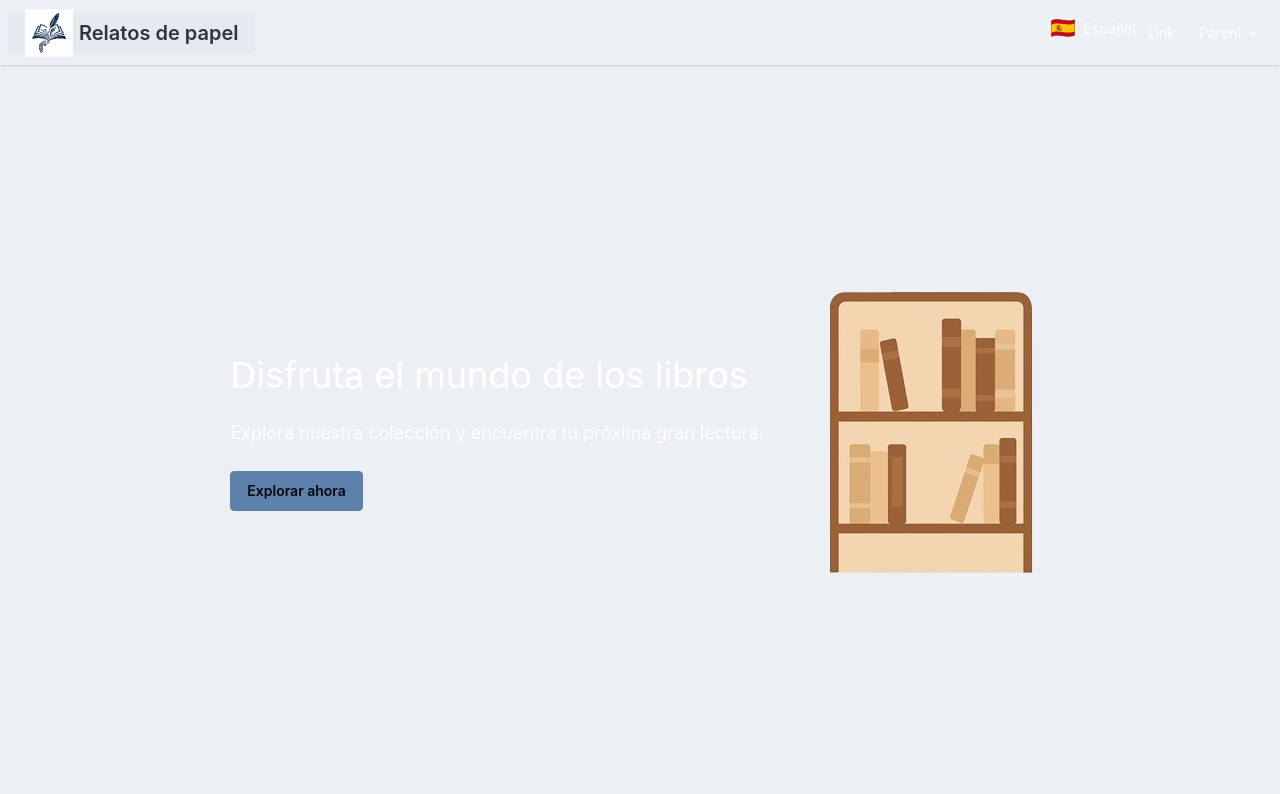
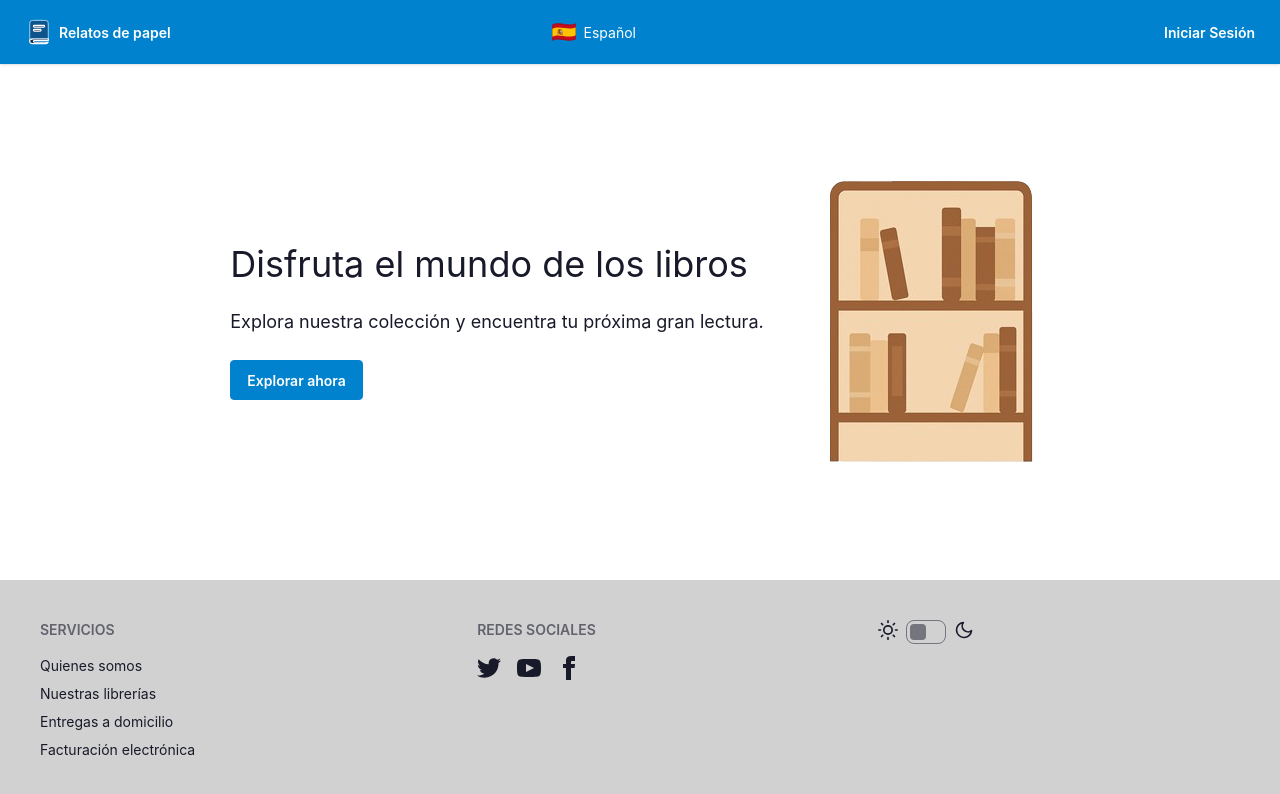
Before and after one commit to cdcp-unir/relatos-de-papel, a React (Vite) app: page / in a window 1280 px wide. Shown: the top 794 px of the page. Built offline with nearby package versions, Linux system fonts and the light colour scheme.

Commit message:
Mejora de header y implementacion de modo oscuro y light

```diff
--- a/src/app/layouts/PrivateLayout.jsx
+++ b/src/app/layouts/PrivateLayout.jsx
@@ -1,6 +1,8 @@
 import { Outlet, NavLink } from "react-router-dom";
 import { PATHS } from "../router/paths";
 import ThemeToggle from "../../shared/components/ThemeToggle";
+import Navbar from "../../shared/components/Navbar";
+import Footer from "../../shared/components/Footer";
 
 const linkStyle = ({ isActive }) => ({
   padding: "0.75rem 1rem",
--- a/src/features/landing/pages/LandingPage.jsx
+++ b/src/features/landing/pages/LandingPage.jsx
@@ -3,6 +3,7 @@ import bookshelf from '../../../assets/img/bookshelf.png';
 import { Button } from '../../../shared/components/Button';
 import { Header } from '../../../shared/components/Header';
 import { PATHS } from '../../../app/router/paths';
+import Footer from '../../../shared/components/Footer';
 
 export default function LandingPage() {
   const navigate = useNavigate();
@@ -10,7 +11,7 @@ export default function LandingPage() {
     <div className="min-h-screen w-full flex flex-col text-white">
       <Header />
 
-      <main className="flex flex-row items-center justify-center gap-12 flex-1">
+      <main className="flex flex-row items-center justify-center gap-12 flex-1 text-base-content">
         <section className="flex flex-col gap-6">
           <h1 className="text-4xl">Disfruta el mundo de los libros</h1>
           <p className="text-lg">
@@ -23,6 +24,7 @@ export default function LandingPage() {
           <img src={bookshelf} alt="Librero con libros" className="w-full h-auto object-contain" />
         </section>
       </main>
+      <Footer/>
     </div>
   );
 }
--- a/src/index.css
+++ b/src/index.css
@@ -1,4 +1,4 @@
 @import "tailwindcss";
 @plugin "daisyui" {
-  themes:  corporate --default, dracula --prefersdark, nord;
+  themes:  corporate --default, business --prefersdark, nord;
 }
--- a/src/shared/components/Footer.jsx
+++ b/src/shared/components/Footer.jsx
@@ -1,3 +1,5 @@
+import ThemeToggle from "./ThemeToggle";
+
 const Footer = () => {
     return (
         <>
@@ -47,6 +49,7 @@ const Footer = () => {
                         </a>
                     </div>
                 </nav>
+                <ThemeToggle/>
             </footer>
         </>
     )
--- a/src/shared/components/Header.jsx
+++ b/src/shared/components/Header.jsx
@@ -1,7 +1,8 @@
-import { Link } from 'react-router';
-import logo from '../../assets/img/logo.svg';
-import { PATHS } from '../../app/router/paths';
-import spanish from '../../assets/svg/spanish.svg';
+import { Link } from "react-router";
+import logo from "../../assets/img/logo.png";
+import { PATHS } from "../../app/router/paths";
+import spanish from "../../assets/svg/spanish.svg";
+import { Button } from "./Button";
 
 const LanguageSelector = () => (
   <section className="text-md text-white cursor-pointer select-none">
@@ -13,24 +14,54 @@ const LanguageSelector = () => (
 );
 
 export const Header = () => (
-  <div className="navbar bg-color-info-content-100 shadow-sm">
+  <div className="navbar bg-primary shadow-sm text-primary-content">
     <div className="flex-1">
-    <Link className="btn btn-info-content text-xl"> <img src={logo} alt="logo" className="w-12 h-12 text-blue-700 dark:text-white"/>Relatos de papel</Link>
+      <Link className="btn btn-primary">
+        <svg
+          fill="none"
+          viewBox="0 0 24 24"
+          stroke="currentColor"
+          className="size-[2em]"
+          xmlns="http://www.w3.org/2000/svg"
+        >
+          <g id="SVGRepo_bgCarrier" stroke-width="0"></g>
+          <g
+            id="SVGRepo_tracerCarrier"
+            stroke-linecap="round"
+            stroke-linejoin="round"
+          ></g>
+          <g id="SVGRepo_iconCarrier">
+            {" "}
+            <path
+              opacity="0.5"
+              d="M4.72718 2.73332C5.03258 2.42535 5.46135 2.22456 6.27103 2.11478C7.10452 2.00177 8.2092 2 9.7931 2H14.2069C15.7908 2 16.8955 2.00177 17.729 2.11478C18.5387 2.22456 18.9674 2.42535 19.2728 2.73332C19.5782 3.0413 19.7773 3.47368 19.8862 4.2902C19.9982 5.13073 20 6.24474 20 7.84202L20 18H7.42598C6.34236 18 5.96352 18.0057 5.67321 18.0681C5.15982 18.1785 4.71351 18.4151 4.38811 18.7347C4.27837 18.8425 4.22351 18.8964 4.09696 19.2397C4.02435 19.4367 4 19.5687 4 19.7003V7.84202C4 6.24474 4.00176 5.13073 4.11382 4.2902C4.22268 3.47368 4.42179 3.0413 4.72718 2.73332Z"
+              fill="#1C274D"
+            ></path>{" "}
+            <path
+              d="M20 18H7.42598C6.34236 18 5.96352 18.0057 5.67321 18.0681C5.15982 18.1785 4.71351 18.4151 4.38811 18.7347C4.27837 18.8425 4.22351 18.8964 4.09696 19.2397C3.97041 19.5831 3.99045 19.7288 4.03053 20.02C4.03761 20.0714 4.04522 20.1216 4.05343 20.1706C4.16271 20.8228 4.36259 21.1682 4.66916 21.4142C4.97573 21.6602 5.40616 21.8206 6.21896 21.9083C7.05566 21.9986 8.1646 22 9.75461 22H14.1854C15.7754 22 16.8844 21.9986 17.7211 21.9083C18.5339 21.8206 18.9643 21.6602 19.2709 21.4142C19.4705 21.254 19.6249 21.0517 19.7385 20.75H8C7.58579 20.75 7.25 20.4142 7.25 20C7.25 19.5858 7.58579 19.25 8 19.25H19.9754C19.9926 18.8868 19.9982 18.4741 20 18Z"
+              fill="#1C274D"
+            ></path>{" "}
+            <path
+              d="M7.25 7C7.25 6.58579 7.58579 6.25 8 6.25H16C16.4142 6.25 16.75 6.58579 16.75 7C16.75 7.41421 16.4142 7.75 16 7.75H8C7.58579 7.75 7.25 7.41421 7.25 7Z"
+              fill="#1C274D"
+            ></path>{" "}
+            <path
+              d="M8 9.75C7.58579 9.75 7.25 10.0858 7.25 10.5C7.25 10.9142 7.58579 11.25 8 11.25H13C13.4142 11.25 13.75 10.9142 13.75 10.5C13.75 10.0858 13.4142 9.75 13 9.75H8Z"
+              fill="#1C274D"
+            ></path>{" "}
+          </g>
+        </svg>
+        Relatos de papel
+      </Link>
     </div>
     <div className="flex-none">
       <ul className="menu menu-horizontal px-1">
         <LanguageSelector />
-      <li><a>Link</a></li>
-      <li>
-        <details>
-          <summary>Parent</summary>
-          <ul className="bg-base-100 rounded-t-none p-2">
-            <li><a>Link 1</a></li>
-            <li><a>Link 2</a></li>
+
       </ul>
-        </details>
-      </li>
-    </ul>
+    </div>
+    <div className="navbar-end">
+      <Button className="btn-primary w-fit" onClick={() => navigate(PATHS.HOME)}>Iniciar Sesión</Button>
     </div>
   </div>
 );
--- a/src/shared/context/ThemeContext.jsx
+++ b/src/shared/context/ThemeContext.jsx
@@ -2,8 +2,8 @@ import { createContext, useEffect, useMemo, useState } from "react";
 
 export const ThemeContext = createContext(null);
 
-const LIGHT_THEME = "nord";
-const DARK_THEME = "dracula";
+const LIGHT_THEME = "corporate";
+const DARK_THEME = "business";
 
 export function ThemeProvider({ children }) {
   const getInitialTheme = () => {
```
Lines whose indentation alone changed are shown as unchanged.
